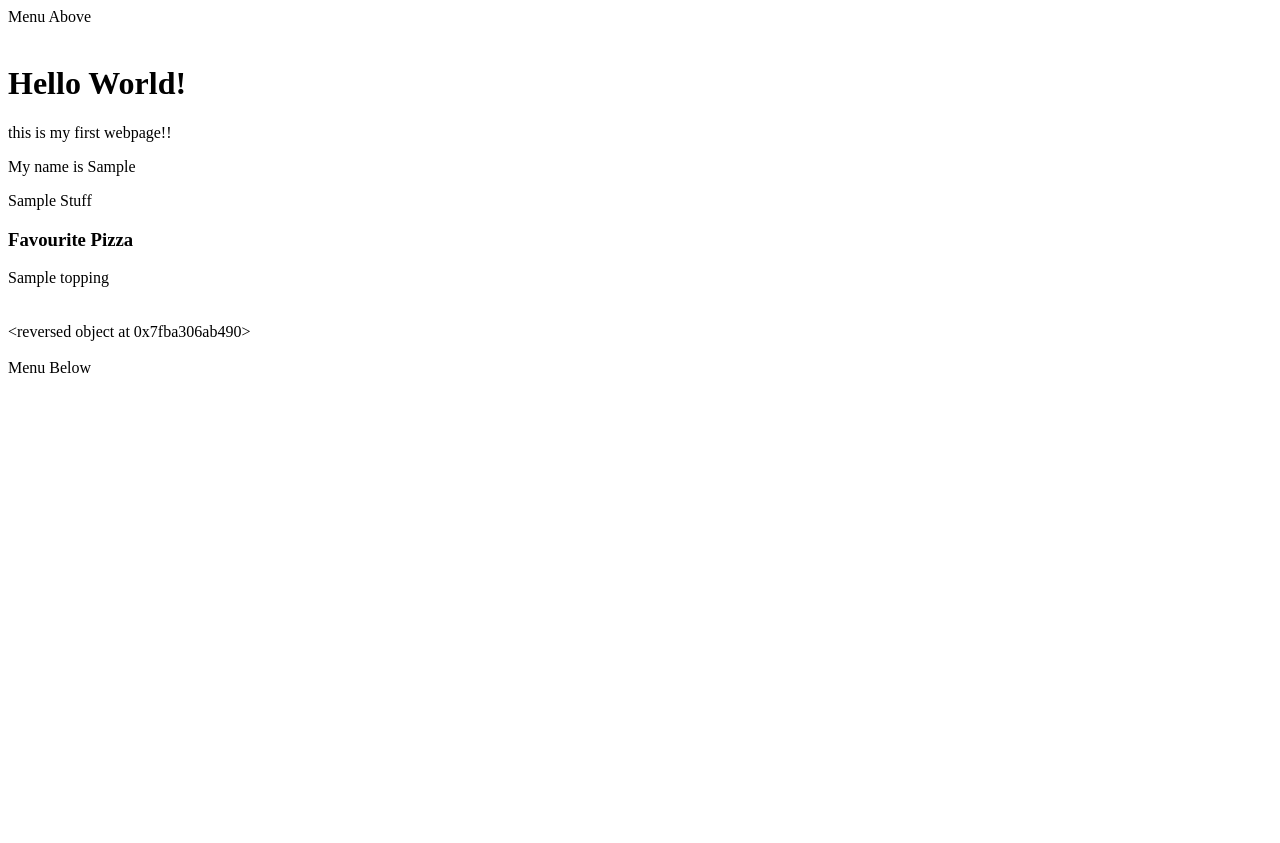
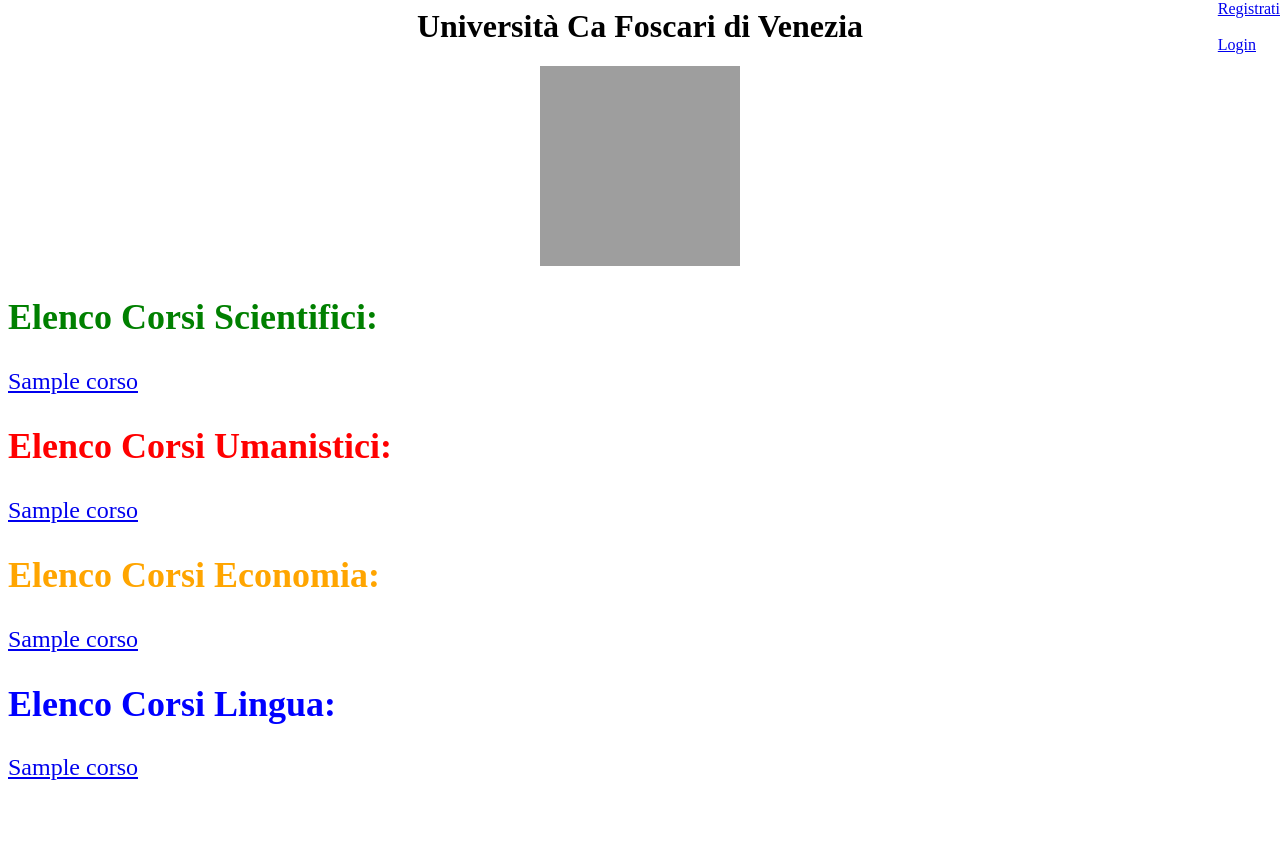
Before and after one commit to JayRen432/Progetto-BD, a Flask app: template templates/index.html in a window 1280 px wide. Before the commit the page ends 373 px from the top, so only its background shows below. Run offline with Flask 3, Linux system fonts and the light colour scheme; the template is opened without the code that fills it: most values are stand-ins (such as "Sample title", 1, 10 or a date in 2020); grey boxes are pictures that could not be loaded.

Commit message:
Add files via upload

```diff
--- a/templates/index.html
+++ b/templates/index.html
@@ -1,28 +1,35 @@
-{% extends 'base.html' %}
+
 {% block content %}
-    <h1>Hello World!</h1>
-
-    <p>this is my first webpage!!</p>
-
-    <p>My name is {{ first_name }} </p>
-
-    <p> {{ stuff|title }} </p>
-
-    <h3>Favourite Pizza</h3>
-
-    {% for topping in favourite_pizza %}
-
-        {% if topping == 41 %}
-            {{ topping + 100}}</br>
-        {% else %}
-            {{ topping }}</br>
-        {% endif %}
-
-
+<head>
+<center>
+    <h1>Università Ca Foscari di Venezia</h1>
+    <img src="{{ url_for('static', filename='logo.jpg') }}" alt="Logo" width="200" height="200">
+</center>
+</head>
+<div style="position: absolute; top: 0; right: 0;">
+    <a href="Registrati">Registrati</a><br></br>
+    <a href="Login">Login</a>
+</div>
+<body>
+    <font size="+2">
+    <h2 style="color: green;">Elenco Corsi Scientifici:</h2>
+    {% for corso in elenco_corsi_scientifici %}
+        <a href="{{ corso }}">{{ corso }}</a></a><br/>
+    {% endfor %}
+    <h2 style="color: red;">Elenco Corsi Umanistici:</h2>
+    {% for corso in elenco_corsi_umanistici %}
+        <a href="{{ corso }}">{{ corso }}</a></a><br/>
+    {% endfor %}
+    <h2 style="color: orange;">Elenco Corsi Economia:</h2>
+    {% for corso in elenco_corsi_economici %}
+        <a href="{{ corso }}">{{ corso }}</a></a><br/>
+    {% endfor %}
+    <h2 style="color: blue;">Elenco Corsi Lingua:</h2>
+    {% for corso in elenco_corsi_lingua %}
+        <a href="{{ corso }}">{{ corso }}</a></a><br/>
     {% endfor %}
 
-    </br></br>
-    {{ favourite_pizza.0 |reverse }}
-
+    <br></br>
+</body>
 
 {% endblock %}
```
